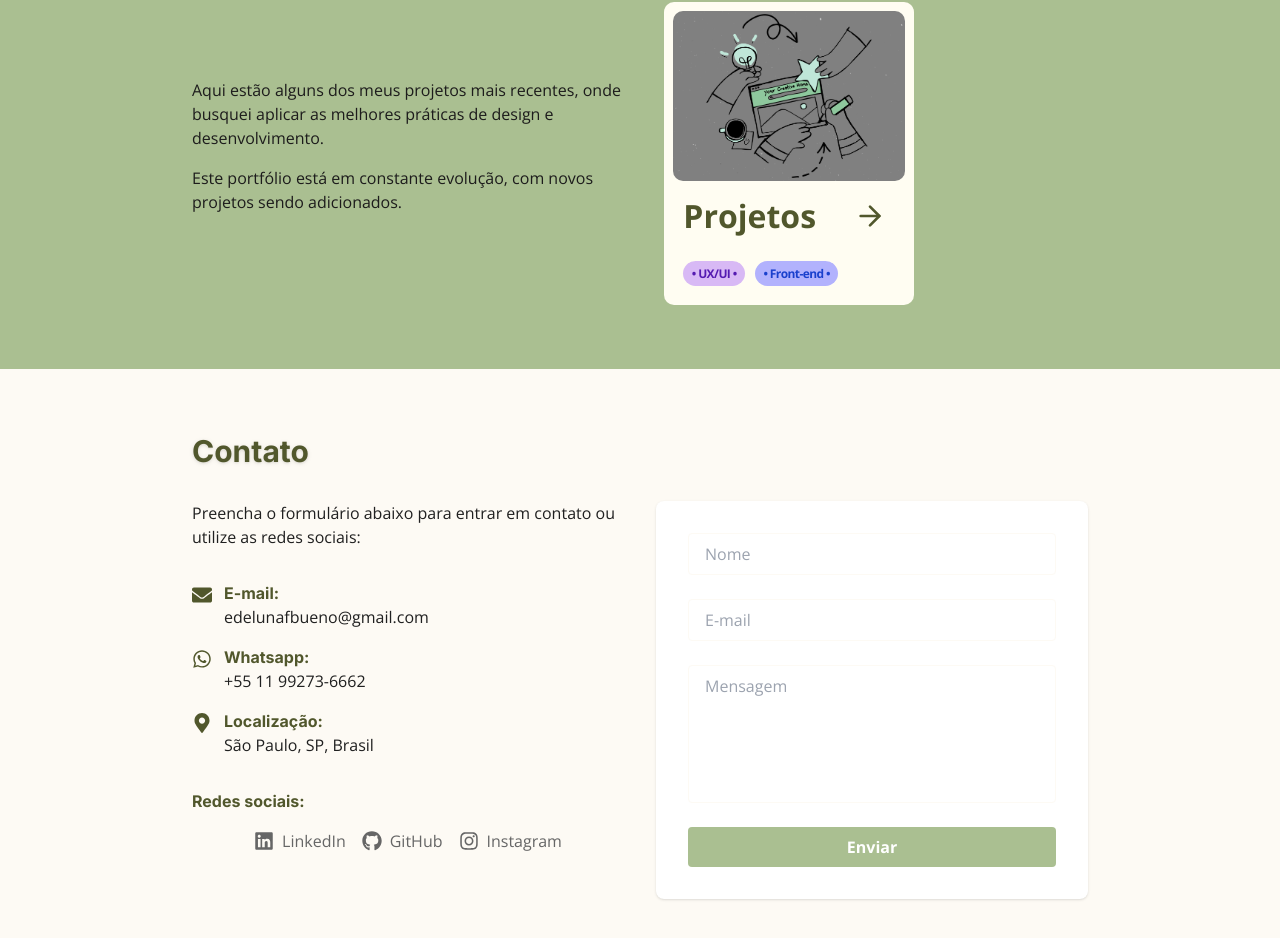
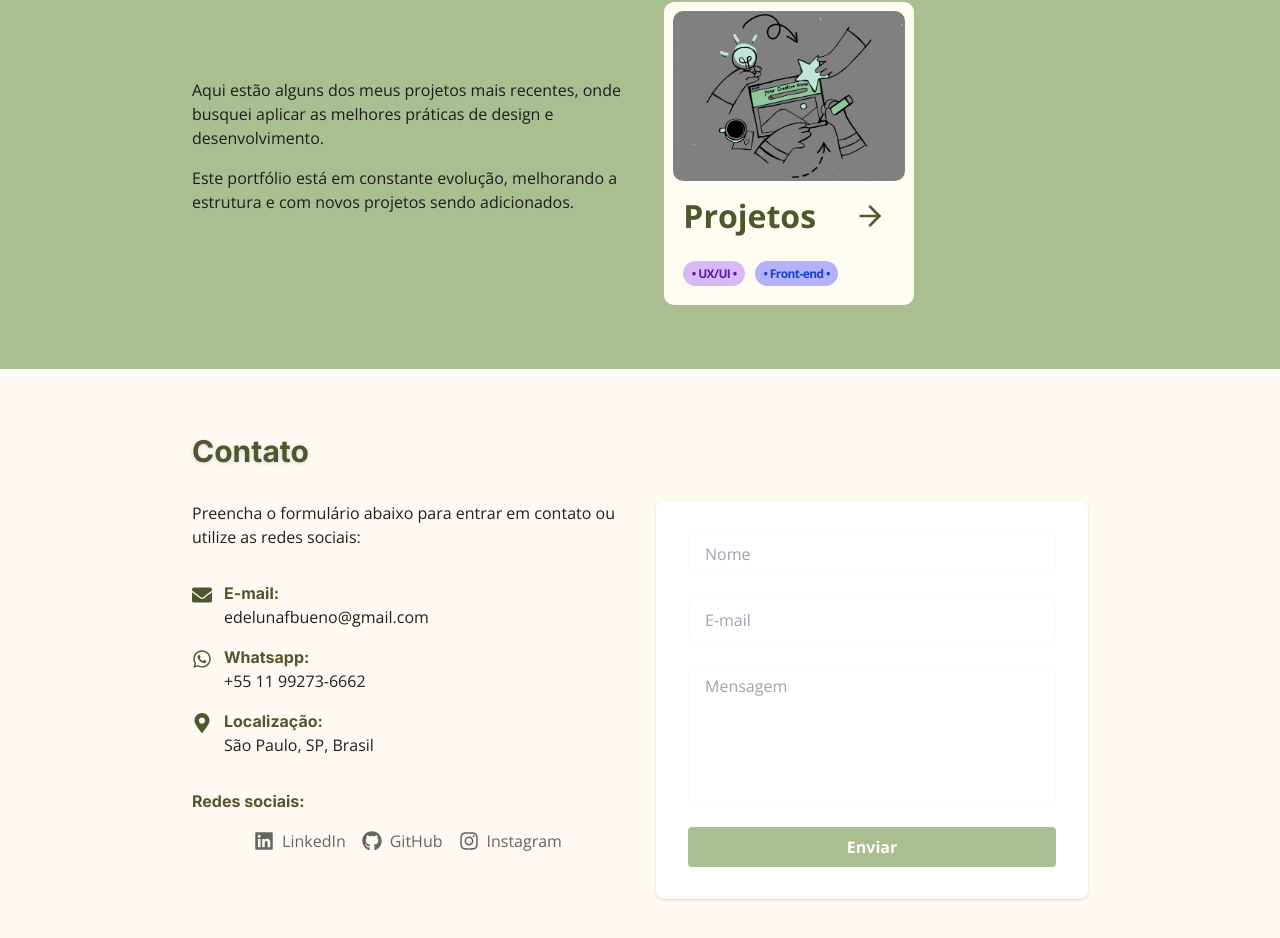
Before and after one commit to feveray/portfolio, a React (Create React App) app in the folder site_eduardo/: page /portfolio/home in a window 1280 px wide. Shown: the part 1262-2200 px from the top of the page. Built offline with nearby package versions, Linux system fonts and the light colour scheme.

Commit message:
teste para rodar deploy

```diff
--- a/site_eduardo/src/components/Hero.js
+++ b/site_eduardo/src/components/Hero.js
@@ -59,7 +59,7 @@ export default function Hero() {
                 Aqui estão alguns dos meus projetos mais recentes, onde busquei aplicar as melhores práticas de design e desenvolvimento.
               </p>
               <p className="text-dark mb-4">
-                Este portfólio está em constante evolução, com novos projetos sendo adicionados.
+                Este portfólio está em constante evolução, melhorando a estrutura e com novos projetos sendo adicionados.
               </p>
             </div>
 
```
